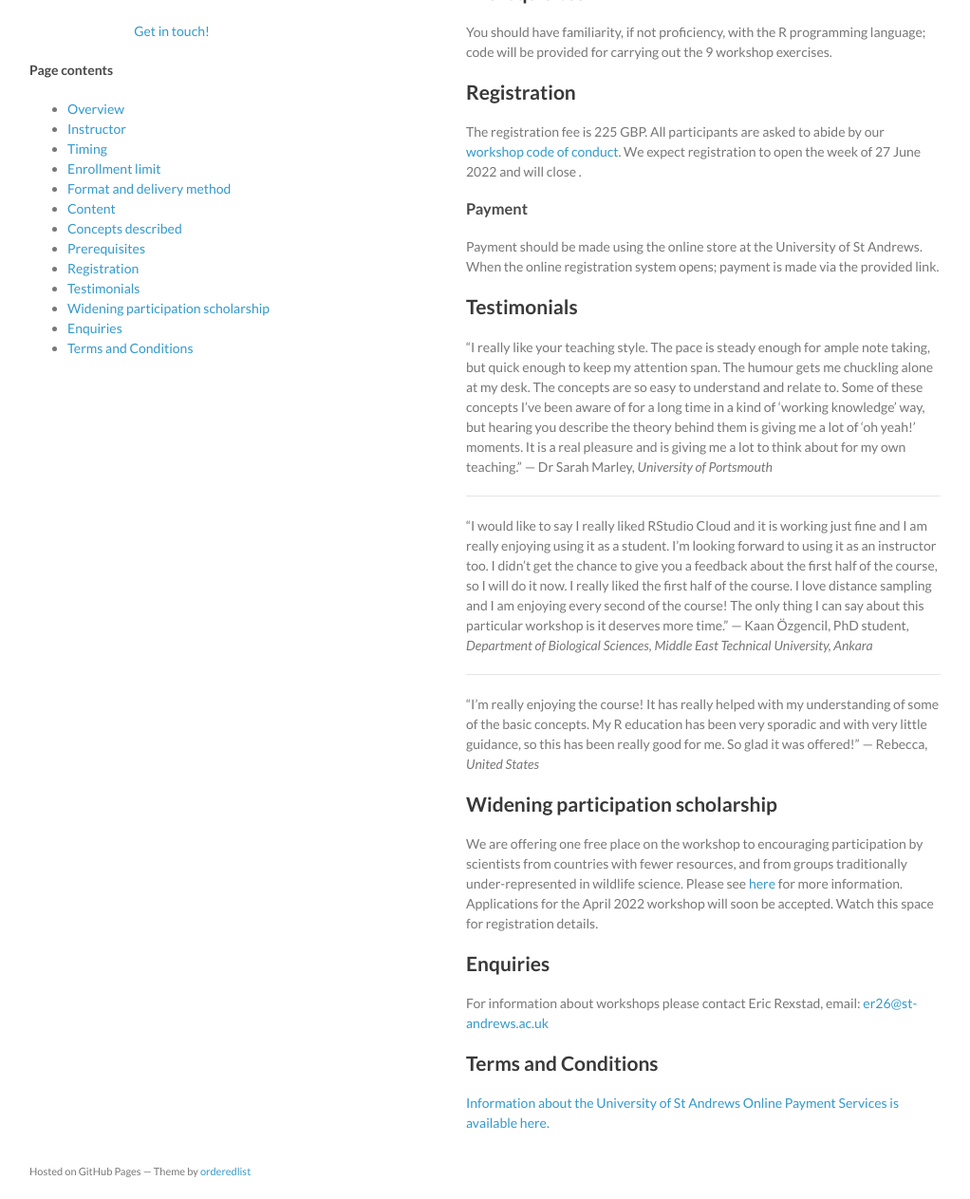
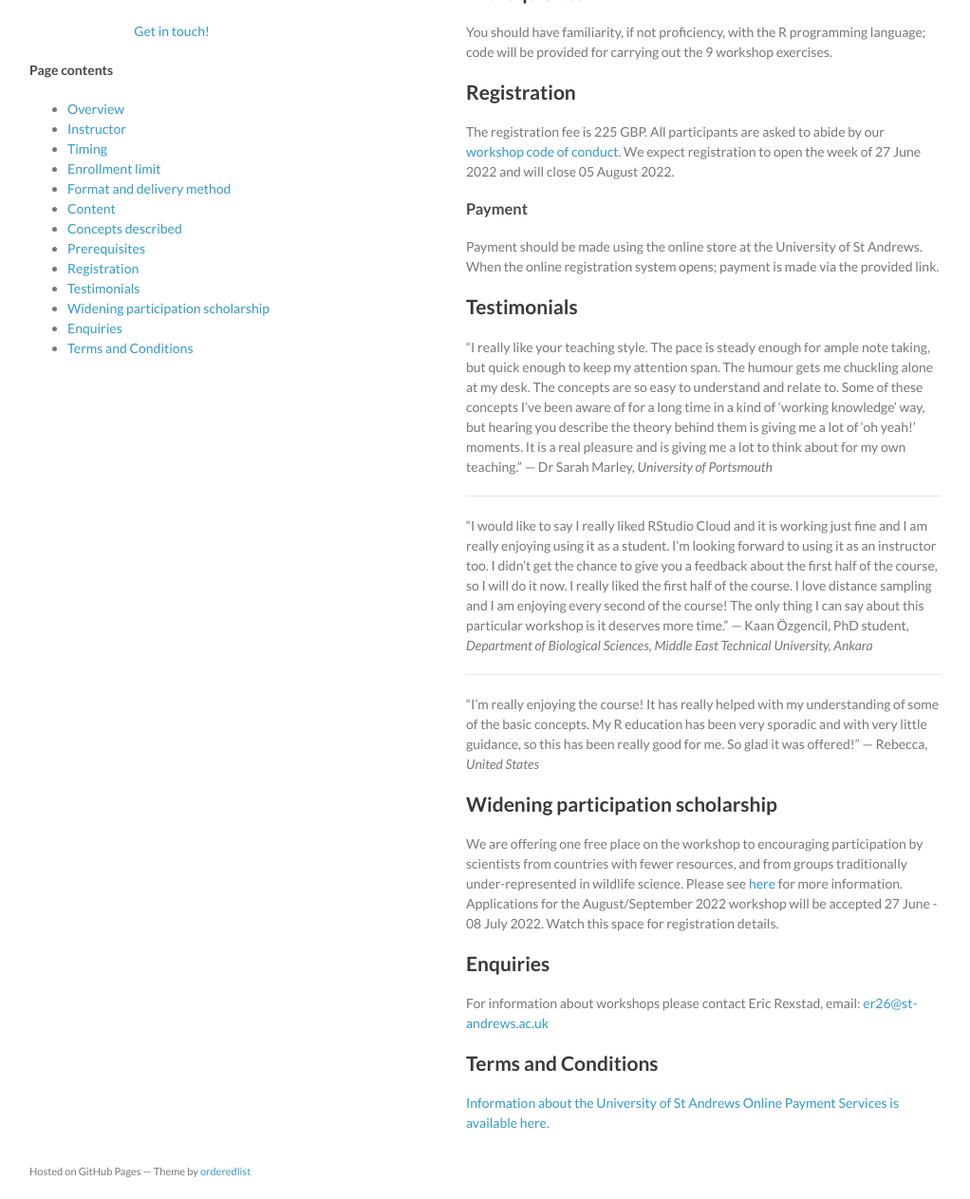
Before and after one commit to distanceworkshops/distanceworkshops.github.io, a Jekyll site: the page built from intro-aug-2022.md, in a window 1280 px wide and 1400 px high, scrolled down 1583 px, cut to the strip 137-1400 px from the top of the window. Shown: the whole strip at 95% size, without its empty margins (129-1151 px from the left). Built offline with Jekyll 4.4.1, drawn with Linux system fonts in a browser that asks for light colours.

Commit message:
Update intro-aug-2022.md

```diff
--- a/intro-aug-2022.md
+++ b/intro-aug-2022.md
@@ -58,7 +58,7 @@ Distance sampling concepts to be discussed include:
 You should have familiarity, if not proficiency, with the R programming language; code will be provided for carrying out the 9 workshop exercises.
 
 ## Registration
-The registration fee is 225 GBP. All participants are asked to abide by our [workshop code of conduct](code-of-conduct). We expect registration to open the week of 27 June 2022 and will close .
+The registration fee is 225 GBP. All participants are asked to abide by our [workshop code of conduct](code-of-conduct). We expect registration to open the week of 27 June 2022 and will close 05 August 2022.
 
 ### Payment
 Payment should be made using the online store at the University of St Andrews. When the online registration system opens; payment is made via the provided link.
@@ -75,7 +75,7 @@ Payment should be made using the online store at the University of St Andrews. W
 
 ## Widening participation scholarship
 
-We are offering one free place on the workshop to encouraging participation by scientists from countries with fewer resources, and from groups traditionally under-represented in wildlife science.  Please see [here](widening-participation) for more information.  Applications for the April 2022 workshop will soon be accepted. Watch this space for registration details.
+We are offering one free place on the workshop to encouraging participation by scientists from countries with fewer resources, and from groups traditionally under-represented in wildlife science.  Please see [here](widening-participation) for more information.  Applications for the August/September 2022 workshop will be accepted 27 June - 08 July 2022. Watch this space for registration details.
 
 ## Enquiries
 
```
